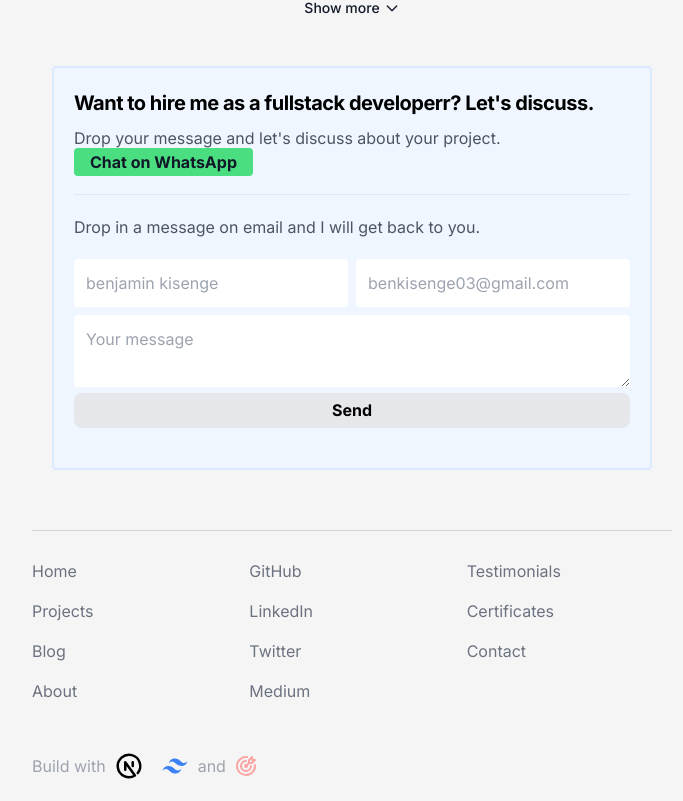
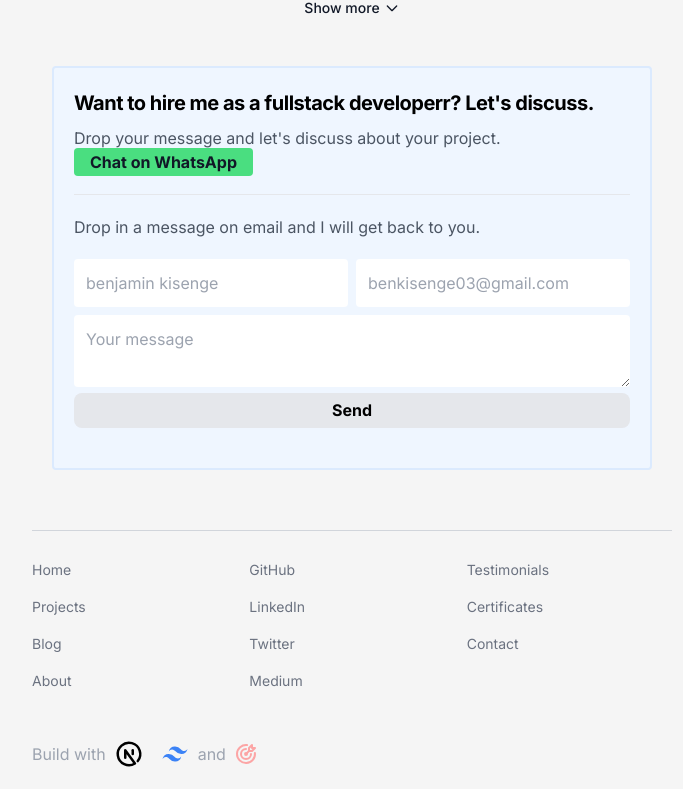
Before and after one commit to iambenkis/Portfolio-2.0, a Next.js app: page / in a window 1280 px wide. Shown: the part 2589-3390 px from the top of the page, without its empty margins (288-971 px from the left). Built offline with nearby package versions, Linux system fonts and the light colour scheme.

Commit message:
Update the Footer page

```diff
--- a/src/components/Footer/index.jsx
+++ b/src/components/Footer/index.jsx
@@ -29,14 +29,14 @@ const footerObj = {
 export default function Footer() {
   return (
     <footer className="w-full px-5 py-5 bg-neutral-100  dark:bg-gray-900 sm:px-10 md:px-20 lg:px-80">
-      <ul className="grid grid-cols-1 sm:grid-cols-3 md:grid-cols-3 border-t-[1px] border-gray-300 dark:border-gray-300 gap-3 flex justify-center text-gray-500 pt-5">
+      <ul className="grid grid-cols-1 text-[14px] sm:grid-cols-3 md:grid-cols-3 border-t-[1px] border-gray-300 dark:border-gray-300 gap-3 flex justify-center text-gray-500 pt-5">
         <li>
           <ul>
             {footerObj.pages.map((page, index) => (
-              <li key={index} className="py-2">
+              <li key={index} className="py-2 text-[14px]">
                 <Link
                   href={`/${page === 'home' ? '' : page}`}
-                  className="capitalize"
+                  className="capitalize text-[14px]"
                 >
                   {page}{' '}
                 </Link>
```
